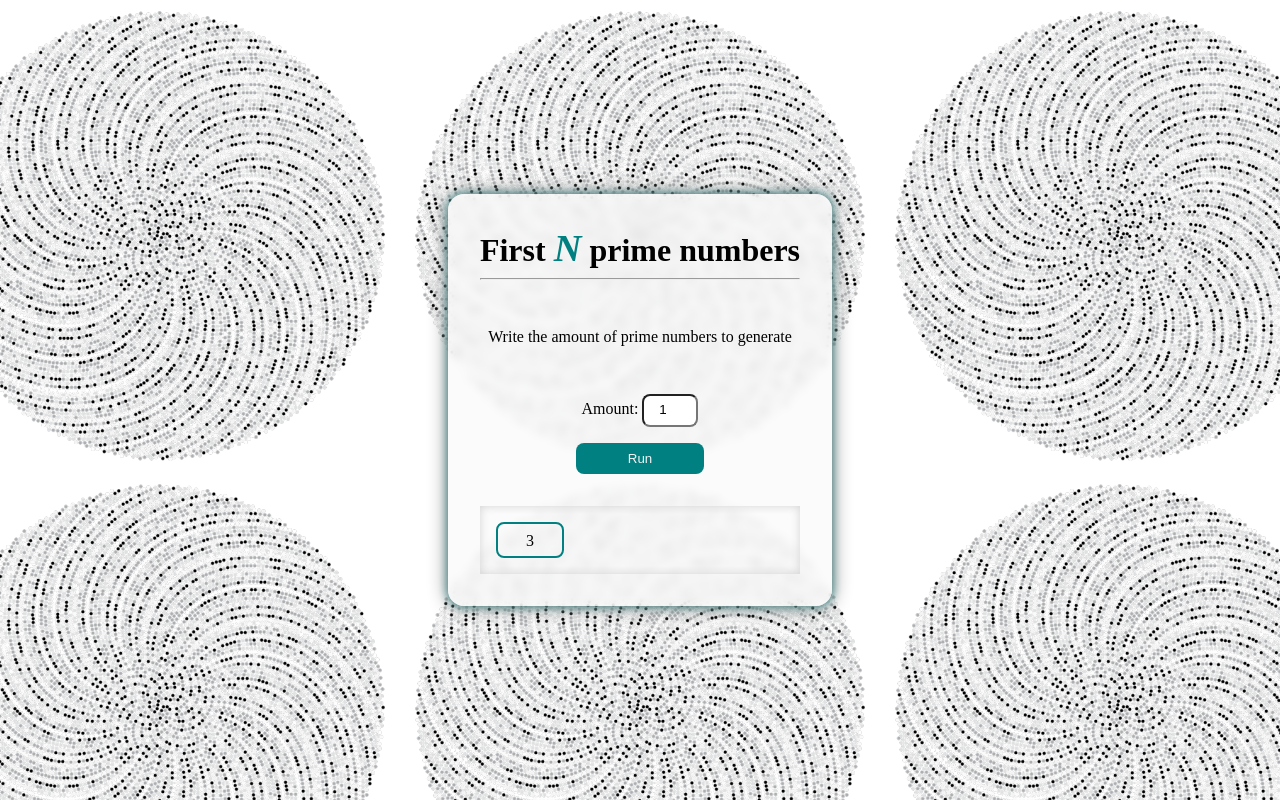
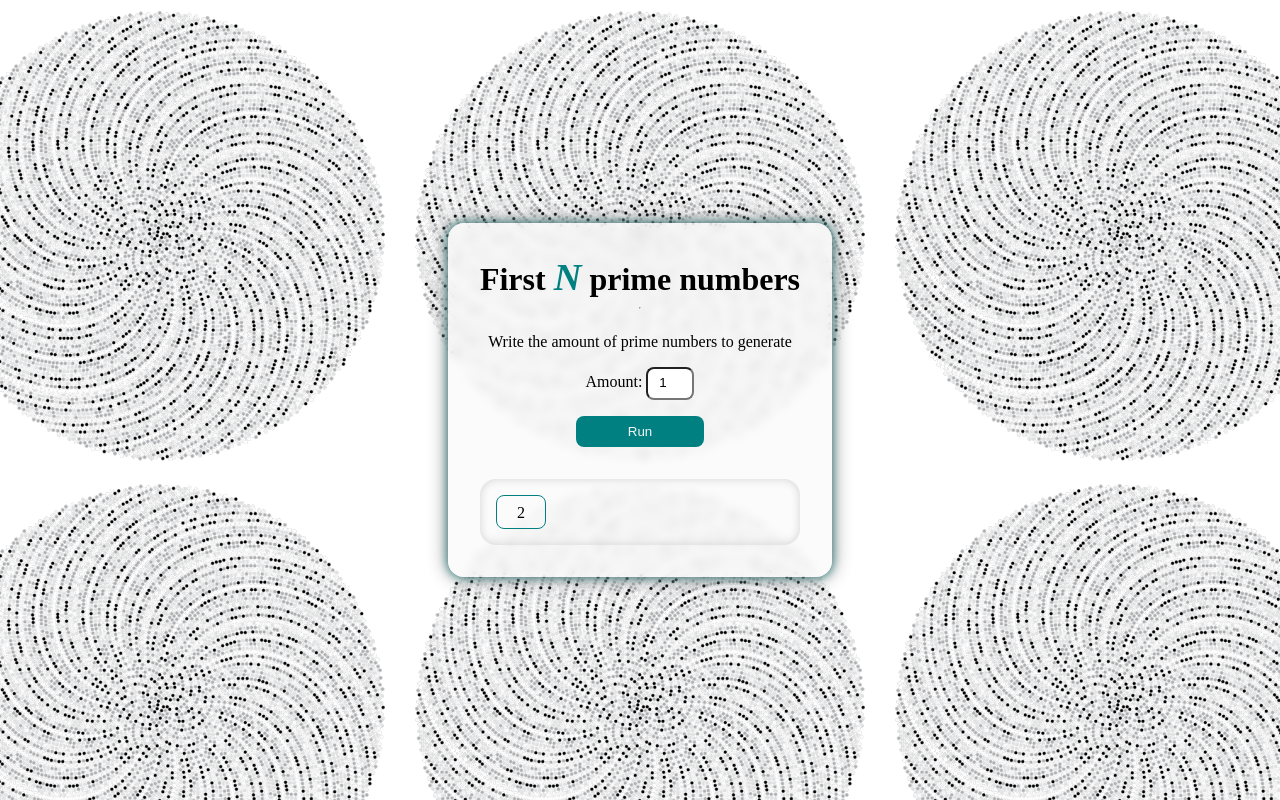
Before and after one commit to Ebriopes/NumerosPrimos, a plain HTML site: page index.html in a window 1280 px wide. Both pictures are taken after a click on the button "Run". Drawn offline with Linux system fonts and the light colour scheme.

Commit message:
feat: :sparkles: update Prime class & add NumbersLayout class
Also add vscode config to use with Live Server

```diff
--- a/css/style.css
+++ b/css/style.css
@@ -1,4 +1,8 @@
 /*basic style sheet */
+* {
+  box-sizing: border-box;
+}
+
 html {
   height: 100dvh;
 }
@@ -20,20 +24,20 @@ body {
 .container {
   position: relative;
   max-width: 40rem;
+  max-height: 90dvh;
   padding: 2rem;
   margin: 1rem;
   border-radius: 1rem;
+  display: flex;
+  flex-direction: column;
+  overflow: hidden;
   background-color: #fafafacc;
   box-shadow: 0px 0px 20px gray, 0 0 10px teal;
   backdrop-filter: blur(4px);
 }
 
-.border {
-    max-width: 450px;
-}
-
 .description {
-    margin-block: 3rem;
+  margin-block: 1rem;
 }
 
 .form {
@@ -120,6 +124,8 @@ hr {
 #res.show {
   margin-block-start: 2rem;
   padding: 1rem;
+  overflow: auto;
+  border-radius: 1rem;
   box-shadow: inset 0 0 10px lightgrey;
 }
 
@@ -136,18 +142,27 @@ hr {
   height: 0;
   width: 0;
   padding: 0;
-    border: none;
+  opacity: 0;
+  border: solid 2px teal;
+  text-align: center;
+  box-sizing: content-box;
+
+  transition-property: width, opacity height, border, padding;
+  transition-duration: 350ms;
+  transition-timing-function: ease;
+  transition-delay: 0, 0, 350ms, 350ms, 350ms;
 }
 
 .num-container.show {
   height: 1rem;
   width: 2rem;
-    padding: 0.5rem 1rem;
-    border: solid 2px teal;
+  padding: 0.5rem;
+  opacity: 1;
+  border: solid 1px teal;
   border-radius: 0.5rem;
-    text-align: center;
-    transition-property: height,width;
-    transition-duration:  2s;
+
+  transition-property: width;
+  transition-duration: 500ms;
   transition-timing-function: ease;
 }
 
--- a/index.html
+++ b/index.html
@@ -8,10 +8,6 @@
         <meta name="viewport" content="width=device-width, initial-scale=1.0" />
         <title>Prime numbers</title>
         <link rel="stylesheet" type="text/css" href="css/style.css" />
-        <script
-            type="text/javascript"
-            src="javascript/PrimeNumbers.js"
-        ></script>
     </head>
 
     <body>
@@ -45,5 +41,5 @@
             <div id="res"></div>
         </div>
     </body>
-    <script src="javascript/Events.js"></script>
+    <script type="module" src="javascript/Events.js"></script>
 </html>
--- a/javascript/Events.js
+++ b/javascript/Events.js
@@ -1,18 +1,22 @@
+import { NumbersLayout } from './NumbersLayout.js'
+import { PrimeNumbers } from './PrimeNumbers.js'
+
 const form = document.getElementById('paramsForm')
 const input = document.getElementById('amountNums')
 const button = document.getElementById('btn')
 const result = document.getElementById('res')
 
 try {
-	const primeNumbers = new PrimeNumbers(result);
+  const layoutManager = new NumbersLayout(result)
+  const primeNumbers = new PrimeNumbers()
 
   /**
    * Define functions
    */
   const updatePrimeNumbers = () => {
-		primeNumbers.limit = input.value;
+    const firstNPrimeNumbers = primeNumbers.getXNumbers(Number(input.value))
 
-		primeNumbers.showNumbers()
+    layoutManager.drawNumbers(firstNPrimeNumbers)
   }
 
   const setAmount = (value, increase = true) => {
@@ -34,7 +38,20 @@ try {
   }
 
   const inputNumController = (event) => {
-			const allowedValues = ['0', '1', '2', '3', '4', '5', '6', '7', '8', '9', 'Backspace', 'Delete']
+    const allowedValues = [
+      '0',
+      '1',
+      '2',
+      '3',
+      '4',
+      '5',
+      '6',
+      '7',
+      '8',
+      '9',
+      'Backspace',
+      'Delete',
+    ]
 
     if (!allowedValues.includes(event.key)) {
       event.preventDefault()
@@ -62,5 +79,5 @@ try {
   input.addEventListener('wheel', wheelController)
   button.addEventListener('click', updatePrimeNumbers)
 } catch (error) {
-	console.error("🚀 ~ error:", error)
+  console.error('🚀 ~ error:', error)
 }
--- /dev/null
+++ b/javascript/NumbersLayout.js
@@ -0,0 +1,89 @@
+function timeout(ms) {
+  return new Promise((resolve) => setTimeout(resolve, ms))
+}
+
+export class NumbersLayout {
+  #containerEl
+  #hostContainer
+  #numberElements
+  #timeUdpateMs = 350
+
+  constructor(hostContainer) {
+    this.#hostContainer = hostContainer
+
+    this.#containerEl = document.createElement('div')
+    this.#containerEl.className = 'numbers-container'
+
+    this.#numberElements = new Map()
+  }
+
+  #createNumberElement(num) {
+    const numContainer = document.createElement('div')
+
+    numContainer.className = 'num-container'
+    numContainer.innerHTML = `<span>${num}</span>`
+
+    return numContainer
+  }
+
+  #generateNumbersElements(numbers) {
+    numbers.forEach((num) => {
+      if (!this.#numberElements.has(num)) {
+        const numberElement = this.#createNumberElement(num)
+
+        this.#numberElements.set(num, numberElement)
+      }
+    })
+  }
+
+  async #manageChildren(numbers, add = true) {
+    if (add) {
+      for (const num of numbers) {
+        const numContainer = this.#numberElements.get(num)
+
+        if (!this.#containerEl.contains(numContainer)) {
+          if (num !== 2) await timeout(this.#timeUdpateMs)
+
+          this.#containerEl.append(numContainer) // Esto es crucial para que el navegador "piense" y pinte el estado inicial.
+
+          //Fuerza un 'reflow' leyendo una propiedad del layout.
+          numContainer.offsetHeight
+
+          numContainer.classList.add('show')
+        }
+      }
+    } else {
+      const test = Array.from(this.#numberElements.values())
+
+      const elementsToRemove = test.slice(numbers.length).reverse()
+
+      for (const numContainer of elementsToRemove) {
+        if (this.#containerEl.contains(numContainer)) {
+          numContainer.classList.remove('show')
+          //Fuerza un 'reflow' leyendo una propiedad del layout.
+          numContainer.offsetHeight
+
+          await timeout(this.#timeUdpateMs)
+
+          this.#containerEl.removeChild(numContainer)
+        }
+      }
+    }
+  }
+
+  drawNumbers(numbers = []) {
+    if (numbers.length === 0) return
+
+    if (this.#numberElements.size === 0) {
+      this.#hostContainer.classList.add('show')
+      this.#hostContainer.append(this.#containerEl)
+    }
+
+    this.#generateNumbersElements(numbers)
+
+    this.#manageChildren(
+      numbers,
+      numbers.length > this.#containerEl.childElementCount
+    )
+  }
+}
--- a/javascript/PrimeNumbers.js
+++ b/javascript/PrimeNumbers.js
@@ -1,68 +1,42 @@
-class PrimeNumbers {
-    currentNumTry = 3
-    primeNumsFound = [2]
+export class PrimeNumbers {
+  #currentLimit = 1
+  #currentNumTry = 3
+  #findPrimeNumbers
+  #primeNumbersFound = [2]
 
-    #containerEl
-    #hostContainer
-    #limit = 1
-    #numberElements = []
-
-    constructor(hostContainer) {
-        this.#hostContainer = hostContainer
-        this.#containerEl = document.createElement('div')
-
-        this.#containerEl.className = 'numbers-container'
-    }
-
-    set limit(num) {
-        this.#limit = num
+  constructor() {
+    // Generator function to generate the prime numbers
+    this.#findPrimeNumbers = this.#findNextPrimeNumber()
   }
 
   *#findNextPrimeNumber() {
     let isPrime
 
     do {
-            isPrime = this.primeNumsFound.every(
-                (num) => this.currentNumTry % num !== 0
+      isPrime = this.#primeNumbersFound.every(
+        (num) => this.#currentNumTry % num !== 0
       )
 
       if (isPrime) {
-                this.primeNumsFound.push(this.currentNumTry)
+        this.#primeNumbersFound.push(this.#currentNumTry)
 
-                yield this.currentNumTry
+        yield this.#currentNumTry
         isPrime = false
       }
 
-            this.currentNumTry += 2
+      this.#currentNumTry += 2
     } while (true)
   }
 
-    #createNumberElement(num) {
-        const numContainer = document.createElement('div')
+  getXNumbers(amount) {
+    if (amount > this.#currentLimit) {
+      this.#currentLimit = amount
 
-        numContainer.className = 'num-container'
-        numContainer.innerHTML = `<span>${num}</span>`
-
-        return numContainer
+      while (this.#primeNumbersFound.length < this.#currentLimit) {
+        this.#findPrimeNumbers.next().value
+      }
     }
 
-    showNumbers() {
-        if (this.#numberElements.length === 0) {
-            this.#hostContainer.className = 'show'
-            this.#hostContainer.append(this.#containerEl)
-            this.#numberElements.push(this.#createNumberElement(this.primeNumsFound[0]))
-        }
-
-        const findPrimeNumbers = this.#findNextPrimeNumber()
-
-        while (this.primeNumsFound.length <= this.#limit) {
-            const primeNum = findPrimeNumbers.next().value
-            const numEl = this.#createNumberElement(primeNum)
-
-            this.#numberElements.push(numEl);
-            this.#containerEl.append(numEl)
-
-            setTimeout(() => numEl.className = 'num-container show', 0)
+    return this.#primeNumbersFound.slice(0, amount)
   }
 }
-}
```
Lines whose indentation alone changed are shown as unchanged.
